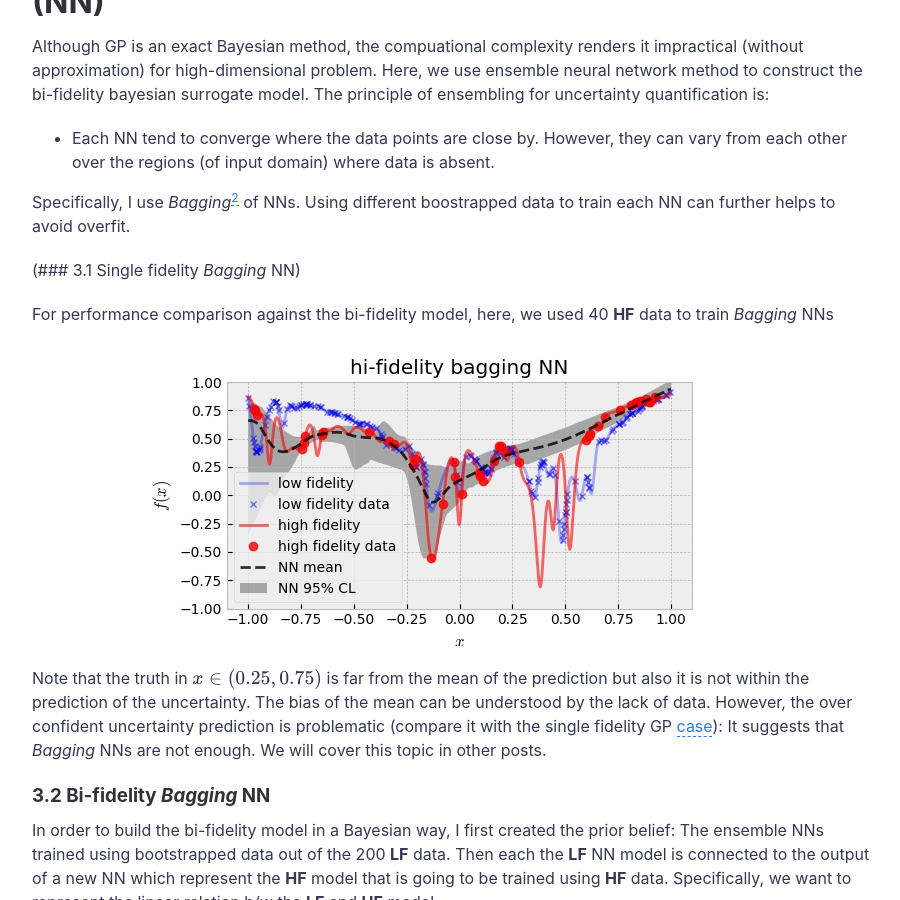
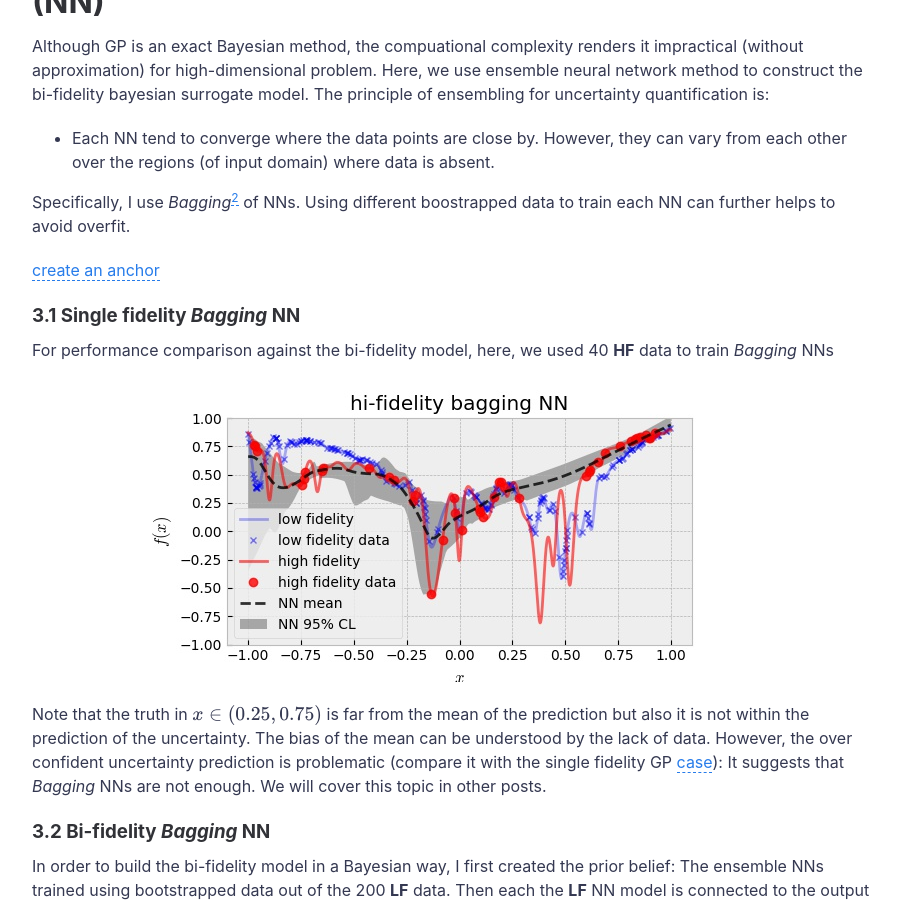
Before and after one commit to kilean20/kilean20.github.io, a Jekyll site: the page built from _posts/2021-09-23-bifidel_GPvsNN.md, in a window 1280 px wide and 900 px high, scrolled down 3540 px. Shown: the whole window, without its empty margins (188-1088 px from the left). Built offline with Jekyll 4.4.1, drawn with Linux system fonts in a browser that asks for light colours; formulas are drawn with MathJax 3; a script that is not in the unit is left out; comment, search, counter and statistics services are not loaded.

Commit message:
Update 2021-09-23-bifidel_GPvsNN.md

```diff
--- a/_posts/2021-09-23-bifidel_GPvsNN.md
+++ b/_posts/2021-09-23-bifidel_GPvsNN.md
@@ -86,15 +86,15 @@ The principle of ensembling for uncertainty quantification is:
 
 Specifically, I use *Bagging*<sup>[2](https://www.stat.berkeley.edu/~breiman/bagging.pdf)</sup> of NNs. Using different boostrapped data to train each NN can further helps to avoid overfit.
 
-
-(### 3.1 Single fidelity *Bagging* NN)
+[create an anchor](#3-1)
+### 3.1 Single fidelity *Bagging* NN
 
 For performance comparison against the bi-fidelity model, here, we used 40 **HF** data to train *Bagging* NNs
 <p align="center">
   <img src="https://kilean20.github.io/assets/img/bifidel_GPvsNN/high-fidelity-baggingNN.jpg" />
 </p>
 
-Note that the truth in $x\in(0.25,0.75)$ is far from the mean of the prediction but also it is not within the prediction of the uncertainty. The bias of the mean can be understood by the lack of data. However, the over confident uncertainty prediction is problematic (compare it with the single fidelity GP [case](# 2.1 Single Fidelity GP)): It suggests that *Bagging* NNs are not enough. We will cover this topic in other posts.
+Note that the truth in $x\in(0.25,0.75)$ is far from the mean of the prediction but also it is not within the prediction of the uncertainty. The bias of the mean can be understood by the lack of data. However, the over confident uncertainty prediction is problematic (compare it with the single fidelity GP [case](#3-1)): It suggests that *Bagging* NNs are not enough. We will cover this topic in other posts.
 
 ### 3.2 Bi-fidelity *Bagging* NN
 
```
